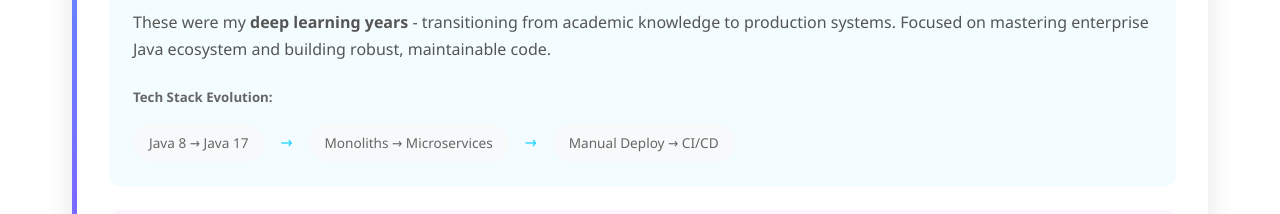
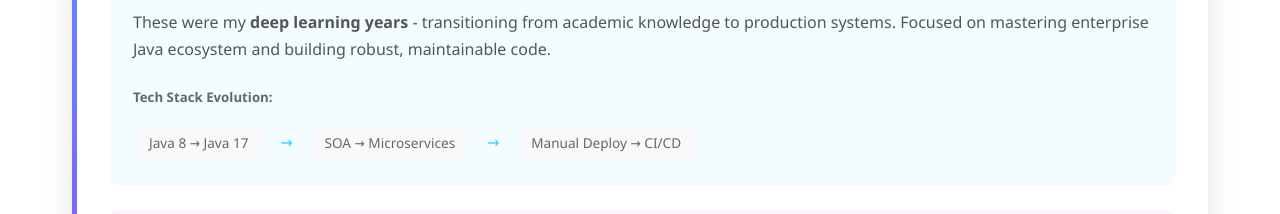
Before and after one commit to peterhonne/peterhonne.github.io, a plain HTML site: page index.html in a window 1280 px wide. Shown: the part 1740-1954 px from the top of the page. Drawn offline with Linux system fonts and the light colour scheme.

Commit message:
Update index.html

```diff
--- a/index.html
+++ b/index.html
@@ -743,7 +743,7 @@
                             </div>
                             <span style="color: #21d4fd;">→</span>
                             <div style="background: #f8f9fa; padding: 0.5rem 1rem; border-radius: 20px; font-size: 0.85rem; color: #666;">
-                                Monoliths → Microservices
+                                SOA → Microservices
                             </div>
                             <span style="color: #21d4fd;">→</span>
                             <div style="background: #f8f9fa; padding: 0.5rem 1rem; border-radius: 20px; font-size: 0.85rem; color: #666;">
```
